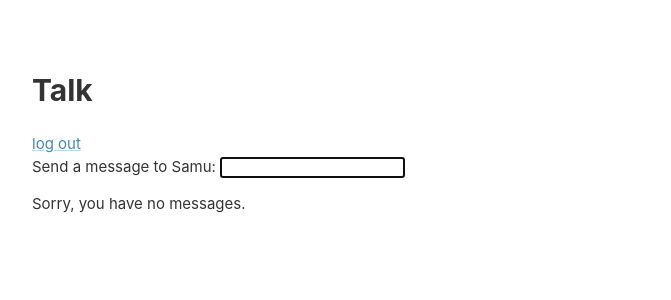
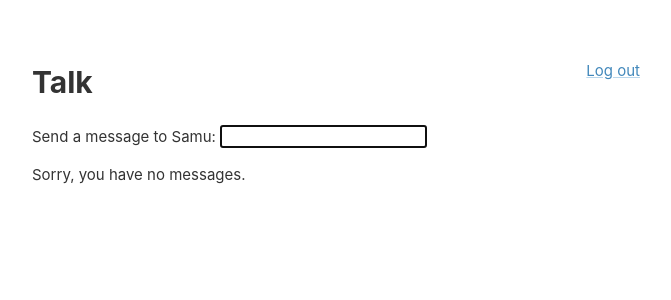
Before and after one commit to c0derabbit/talk, a Flask app: page / in a window 1280 px wide. Shown: the top 300 px of the page, without its empty margins (304-975 px from the left). Run offline with Flask 2, Linux system fonts and the light colour scheme; the visitor is signed in with stand-in values (Sample User, id 1); data that the repository does not hold is empty.

Commit message:
make things look a bit nicer

```diff
--- a/static/simple.css
+++ b/static/simple.css
@@ -10,6 +10,13 @@ body {
   width: 99%;
   max-width: 38rem;
   margin: 0 auto 2em;
+  position: relative;
+}
+
+nav {
+  position: absolute;
+  top: 0;
+  right: 0;
 }
 
 h2,
--- a/templates/layout.html
+++ b/templates/layout.html
@@ -3,6 +3,7 @@
   <head>
     <meta charset="utf-8">
     <title>Hello</title>
+    <link rel="stylesheet" href="https://cdnjs.cloudflare.com/ajax/libs/normalize/7.0.0/normalize.min.css">
     <link rel="stylesheet" href="../static/simple.css" />
   </head>
   <body>
@@ -10,9 +11,9 @@
       <h1>Talk</h1>
       <nav>
         {% if not session.logged_in %}
-          <a href="{{ url_for('login') }}">log in</a>
+          <a href="{{ url_for('login') }}">Log in</a>
         {% else %}
-          <a href="{{ url_for('logout') }}">log out</a>
+          <a href="{{ url_for('logout') }}">Log out</a>
         {% endif %}
       </nav>
 
--- a/templates/login.html
+++ b/templates/login.html
@@ -3,7 +3,6 @@
   <h2>Log in</h2>
   {% if error %}<strong>Error: {{ error }}</strong>{% endif %}
   <form action="{{ url_for('login') }}" method="post">
-    Send a message to {{ to }}:
     <input type="text" name="username">
     <input type="password" name="password">
     <input type="submit" value="Log in">
--- a/templates/messages.html
+++ b/templates/messages.html
@@ -1,11 +1,11 @@
 {% extends "layout.html" %}
 {% block body %}
   {% if session.logged_in %}
+    <form name="msg" action="{{ url_for('send_message') }}" method="post">
+      Send a message to Samu:
+      <input type="text" name="message" id="send_msg_input" value="" onUnfocus="msg.submit();">
+    </form>
 
-  <form name="msg" action="{{ url_for('send_message') }}" method="post">
-    Send a message to Samu:
-    <input type="text" name="message" id="send_msg_input" value="" onUnfocus="msg.submit();">
-  </form>
     {% for msg in messages %}
       <p>From {{ msg.sender }} to {{ msg.receiver }}: {{ msg.message }}</p>
     {% else %}
```
